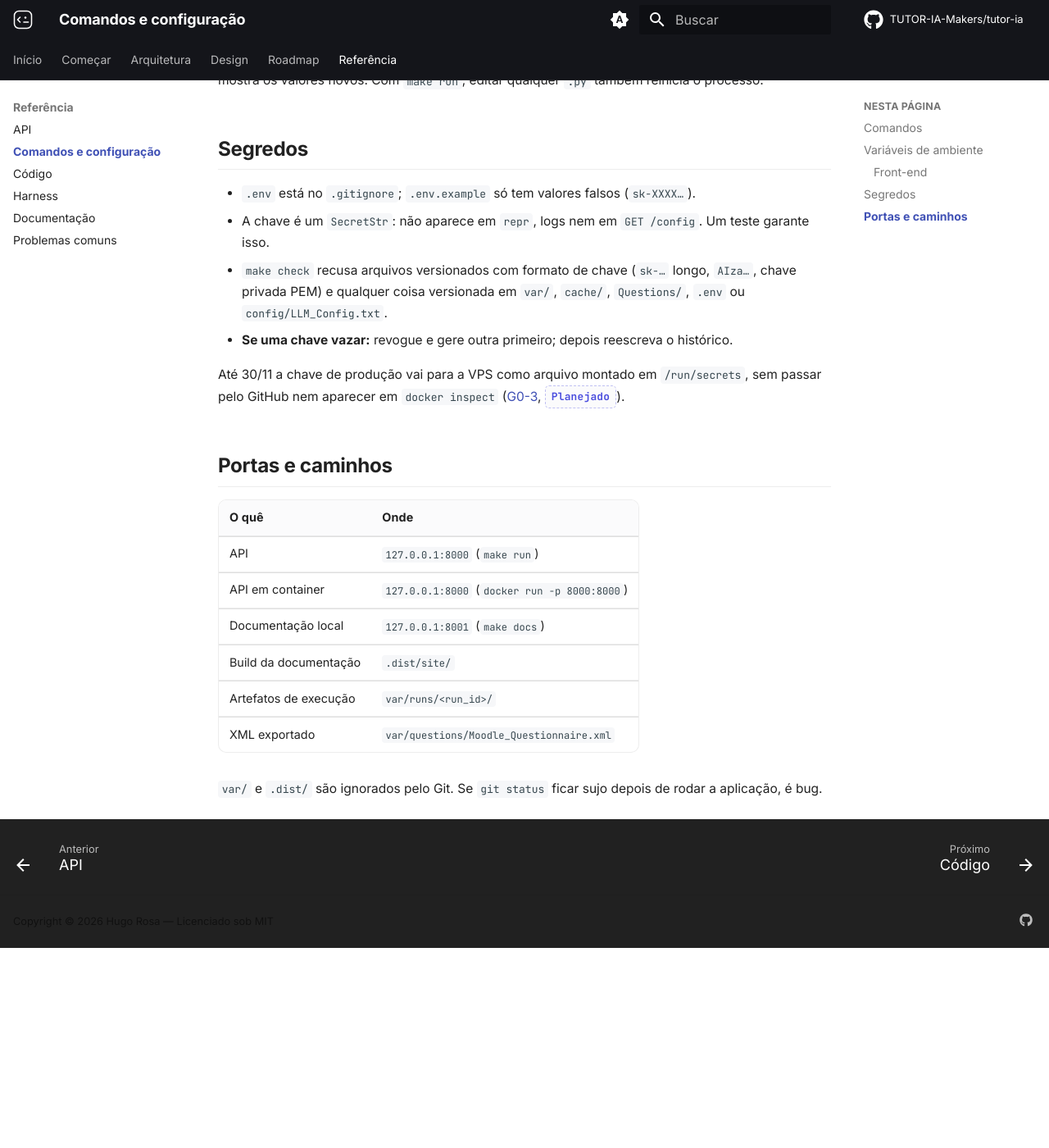
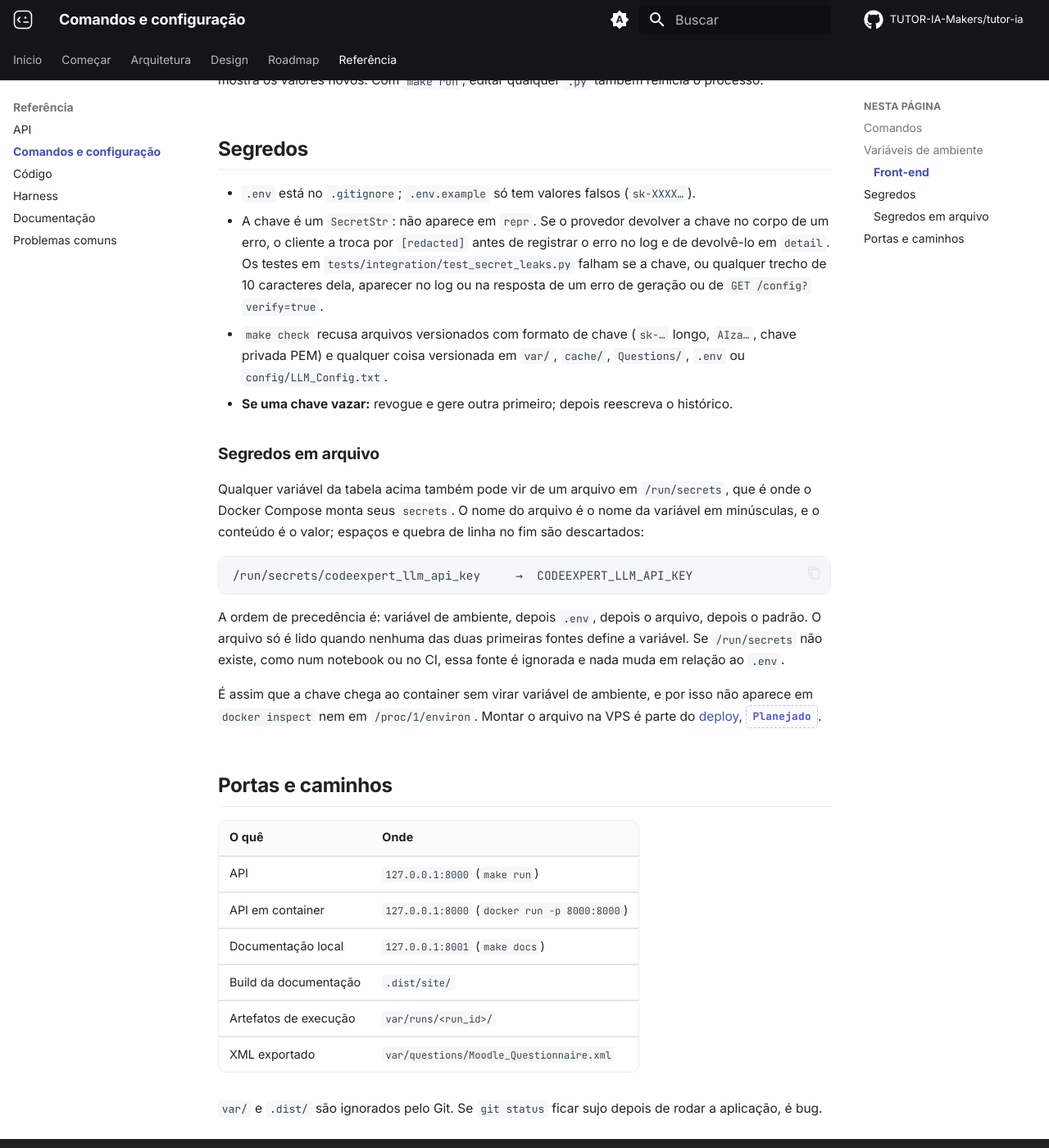
Before and after one commit to TUTOR-IA-Makers/tutor-ia, an MkDocs documentation site: the page built from docs/reference/configuration.md, in a window 1280 px wide and 1400 px high, scrolled down 3188 px. Shown: the whole window at 82% size. Built offline with MkDocs 1.6.1 and Material for MkDocs 9.7.7, drawn with Linux system fonts in a browser that asks for light colours; comment, search, counter and statistics services are not loaded; before the commit the page ends 4344 px from its top, so only the background shows below that.

Commit message:
docs: descreve segredos em arquivo e os testes de vazamento da chave

````diff
--- a/docs/reference/configuration.md
+++ b/docs/reference/configuration.md
@@ -64,11 +64,21 @@ Lidas pelo Vite no build e no `make front-dev`, a partir de `frontend/.env.local
 ## Segredos
 
 - `.env` está no `.gitignore`; `.env.example` só tem valores falsos (`sk-XXXX…`).
-- A chave é um `SecretStr`: não aparece em `repr`, logs nem em `GET /config`. Um teste garante isso.
+- A chave é um `SecretStr`: não aparece em `repr`. Se o provedor devolver a chave no corpo de um erro, o cliente a troca por `[redacted]` antes de registrar o erro no log e de devolvê-lo em `detail`. Os testes em `tests/integration/test_secret_leaks.py` falham se a chave, ou qualquer trecho de 10 caracteres dela, aparecer no log ou na resposta de um erro de geração ou de `GET /config?verify=true`.
 - `make check` recusa arquivos versionados com formato de chave (`sk-…` longo, `AIza…`, chave privada PEM) e qualquer coisa versionada em `var/`, `cache/`, `Questions/`, `.env` ou `config/LLM_Config.txt`.
 - **Se uma chave vazar:** revogue e gere outra primeiro; depois reescreva o histórico.
 
-Até 30/11 a chave de produção vai para a VPS como arquivo montado em `/run/secrets`, sem passar pelo GitHub nem aparecer em `docker inspect` ([G0-3](../product/plano-30-11.md#g0-3), <span class="ce-badge ce-status--planned">Planejado</span>).
+### Segredos em arquivo {#segredos-em-arquivo}
+
+Qualquer variável da tabela acima também pode vir de um arquivo em `/run/secrets`, que é onde o Docker Compose monta seus `secrets`. O nome do arquivo é o nome da variável em minúsculas, e o conteúdo é o valor; espaços e quebra de linha no fim são descartados:
+
+```text
+/run/secrets/codeexpert_llm_api_key     →  CODEEXPERT_LLM_API_KEY
+```
+
+A ordem de precedência é: variável de ambiente, depois `.env`, depois o arquivo, depois o padrão. O arquivo só é lido quando nenhuma das duas primeiras fontes define a variável. Se `/run/secrets` não existe, como num notebook ou no CI, essa fonte é ignorada e nada muda em relação ao `.env`.
+
+É assim que a chave chega ao container sem virar variável de ambiente, e por isso não aparece em `docker inspect` nem em `/proc/1/environ`. Montar o arquivo na VPS é parte do [deploy](../guides/deploy.md#chave-do-modelo), <span class="ce-badge ce-status--planned">Planejado</span>.
 
 ## Portas e caminhos
 
````
Also changed, not shown: .agents/rules/security.md (+5 -1 lines), docs/guides/deploy.md (+10 -1 lines).
